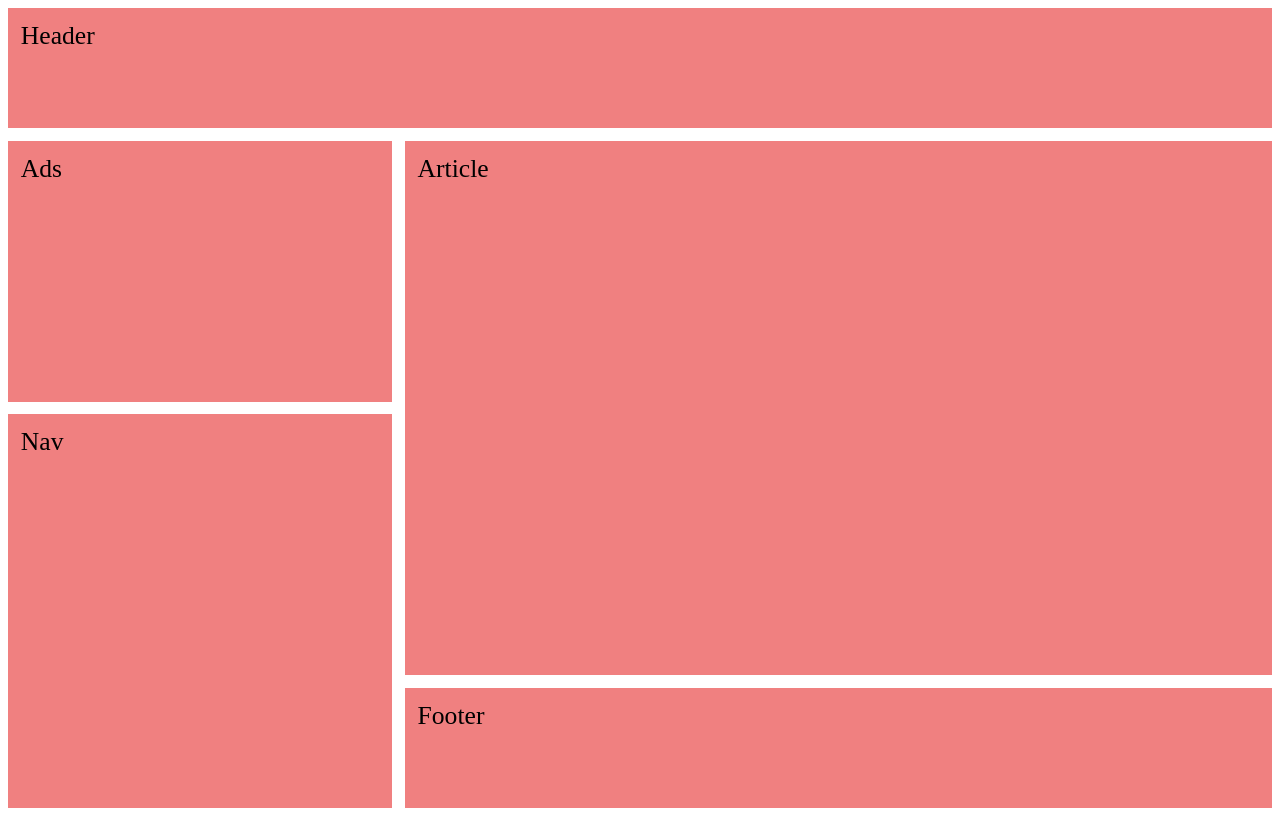
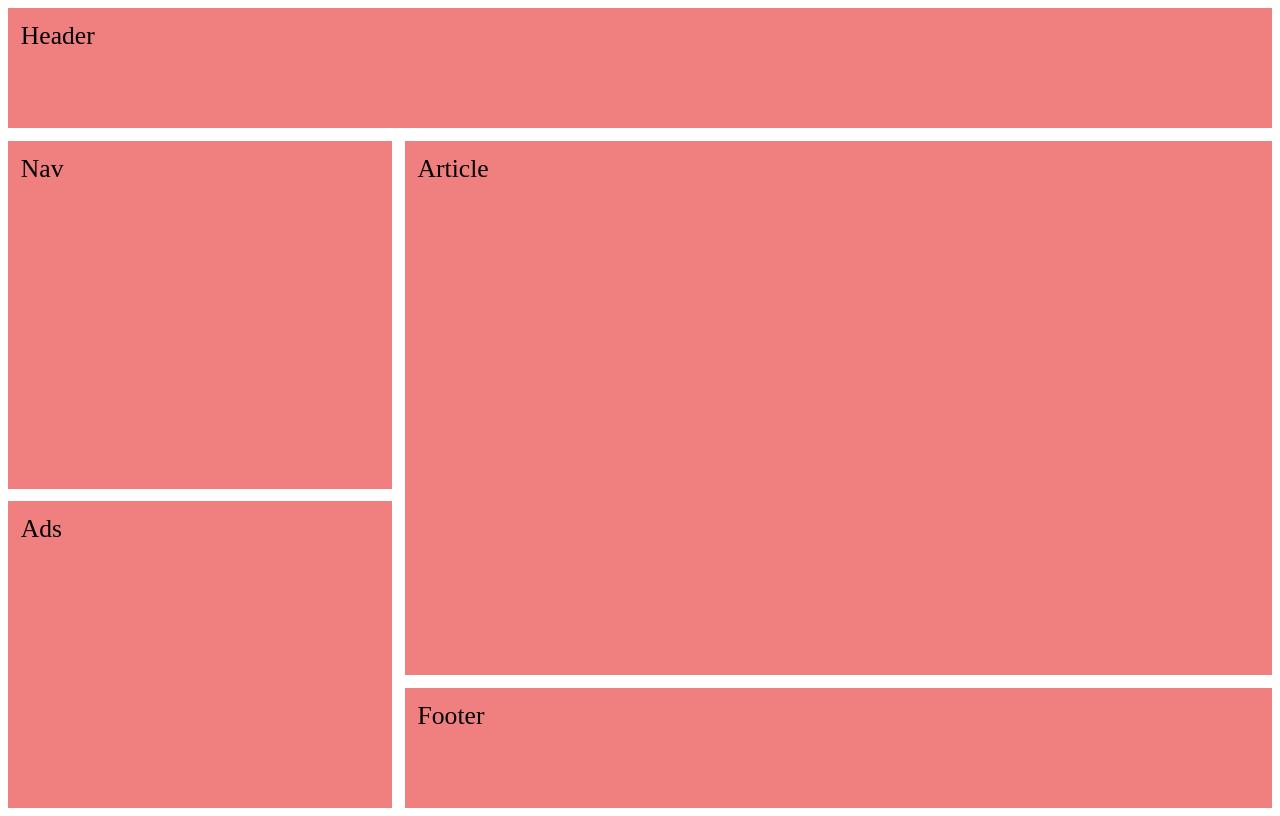
Before and after one commit to Rick799/grid101, a website built with Vite: page 01_website-layouts/index.html in a window 1280 px wide. Built offline with nearby package versions, Linux system fonts and the light colour scheme.

Commit message:
01_website_layouts: layout 9

```diff
--- a/01_website-layouts/index.html
+++ b/01_website-layouts/index.html
@@ -5,7 +5,7 @@
     <meta http-equiv="X-UA-Compatible" content="IE=edge" />
     <meta name="viewport" content="width=device-width, initial-scale=1.0" />
     <link rel="stylesheet" href="style.css" />
-    <title>Grid Website Layout 8</title>
+    <title>Grid Website Layout 9</title>
   </head>
   <body>
     <header>Header</header>
--- a/01_website-layouts/style.css
+++ b/01_website-layouts/style.css
@@ -1,11 +1,11 @@
 body {
   display: grid;
-  grid-template: 15vh  1fr 1fr  15vh / 30vw 1fr ;
+  grid-template: 15vh  2fr 1fr  15vh / 30vw 1fr ;
   grid-template-areas:
     "header header "
-    "ads article  "
-    "nav article "
-    "nav footer ";
+    "nav article  "
+    "ads article "
+    "ads footer ";
   gap: 1vw;
   height: 100vh;
 }
```
